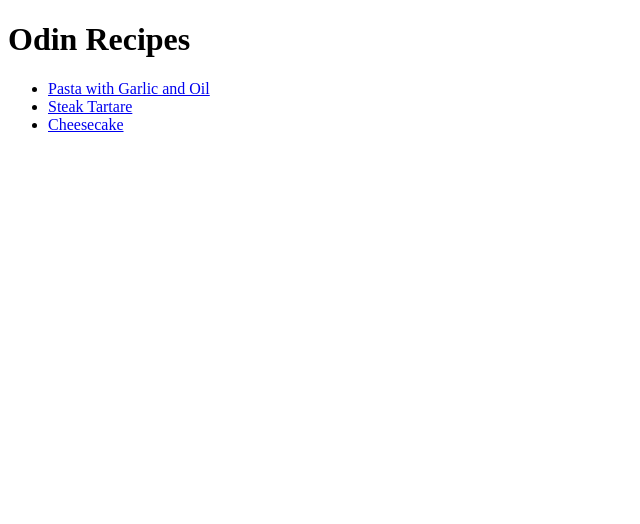
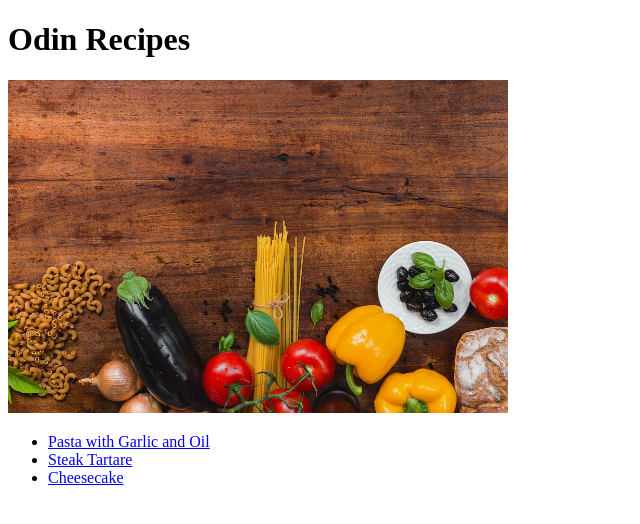
Before and after one commit to RParodiF/odin-recipes, a plain HTML site: page index.html in a window 1280 px wide. Shown: the whole page, without its empty margins (0-640 px from the left). Drawn offline with Linux system fonts and the light colour scheme.

Commit message:
Added img to index page

```diff
--- a/index.html
+++ b/index.html
@@ -8,6 +8,7 @@
 
 <body>
     <h1>Odin Recipes</h1>
+    <img src="./img/main-picture.jpg" width="500" alt="Cucina!">
       <ul>
         <li><a href="./recipes/pasta-garlic-and-oil.html">Pasta with Garlic and Oil</a></li>
         <li><a href="./recipes/steak-tartare.html">Steak Tartare</a></li>
```
Also changed, not shown: img/main-picture.jpg (added).
